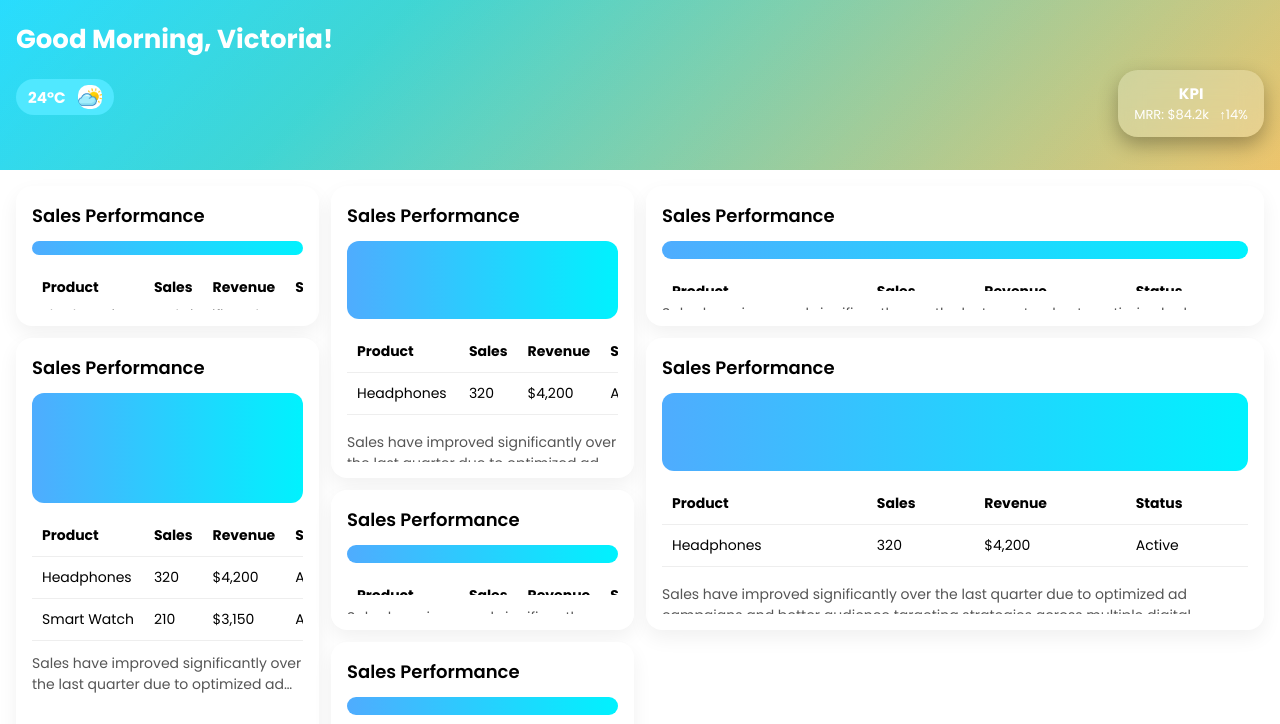
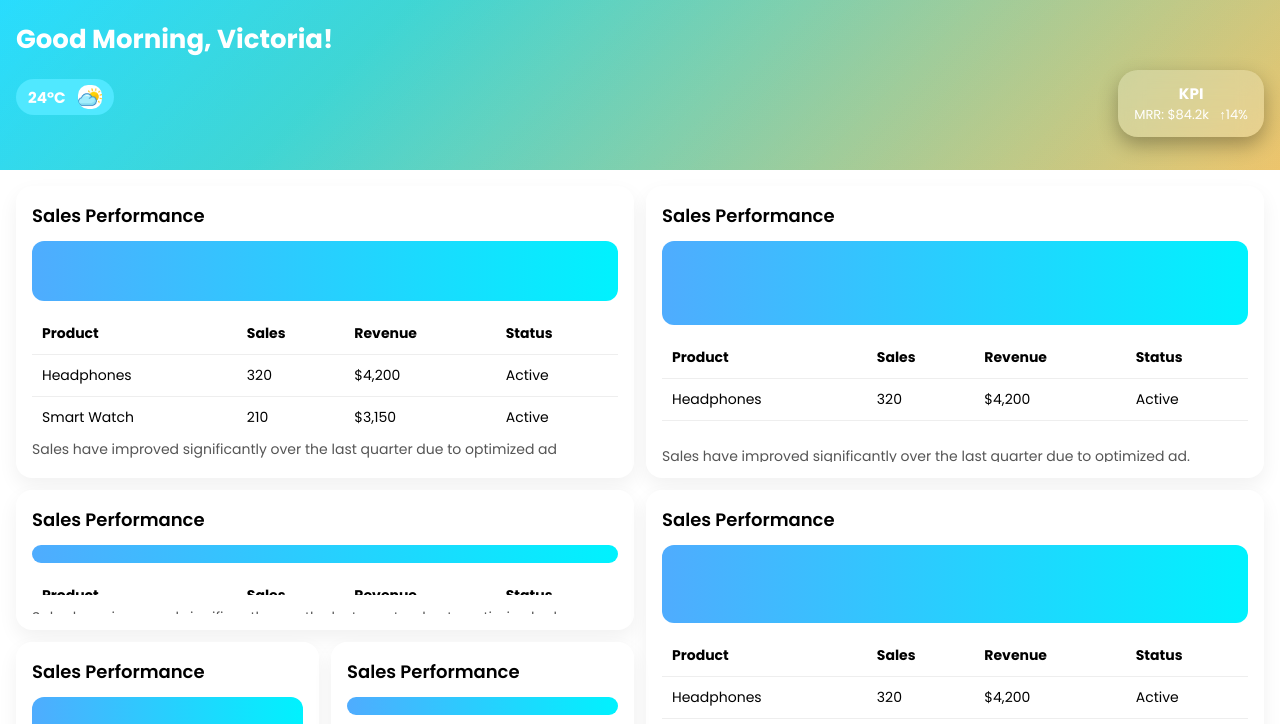
Before and after one commit to MuhammadAsimKundi/Modern-SaaS-Dashboard, a plain HTML site: page index.html in a window 1280 px wide. Shown: the part 74-798 px from the top of the page. Drawn offline with Linux system fonts and the light colour scheme.

Commit message:
updating the cards in dashboard

```diff
--- a/css/style.css
+++ b/css/style.css
@@ -218,12 +218,12 @@ th,td{
 
 /* ------ card size as given in requirements ----------- */
 .first-card {
-    grid-column: span 1;
-    grid-row: span 1;
+    grid-column: span 2;
+    grid-row: span 2;
 }
 
 .second-card {
-    grid-column: span 1;
+    grid-column: span 2;
     grid-row: span 2;
 }
 
```
